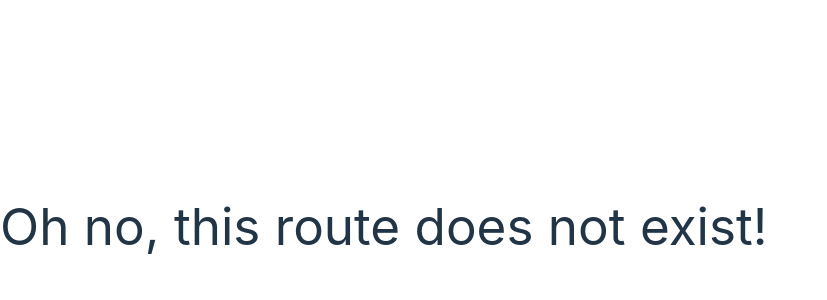
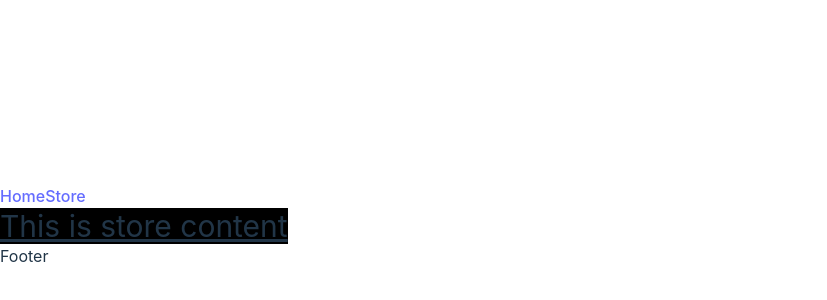
Before and after one commit to sevleo/TOP-ShoppingCart, a React (Vite) app: page /store in a window 1280 px wide. Shown: the part 174-474 px from the top of the page, without its empty margins (0-827 px from the left). Built offline with nearby package versions, Linux system fonts and the light colour scheme.

Commit message:
Add layout components

```diff
--- a/src/App.jsx
+++ /dev/null
@@ -1,9 +0,0 @@
-function App() {
-  return (
-    <>
-      <h1 className="bg-black text-3xl underline">Hello world!</h1>
-    </>
-  );
-}
-
-export default App;
--- /dev/null
+++ b/src/Content.jsx
@@ -0,0 +1,27 @@
+function Content({ type }) {
+  if (type === "home") {
+    return <HomeContent />;
+  }
+
+  if (type === "store") {
+    return <StoreContent />;
+  }
+}
+
+export default Content;
+
+function HomeContent() {
+  return (
+    <div id="content">
+      <h1 className="bg-black text-3xl underline">This is home content</h1>
+    </div>
+  );
+}
+
+function StoreContent() {
+  return (
+    <div id="content">
+      <h1 className="bg-black text-3xl underline">This is store content</h1>
+    </div>
+  );
+}
--- /dev/null
+++ b/src/Footer.jsx
@@ -0,0 +1,5 @@
+function Footer() {
+  return <footer>Footer</footer>;
+}
+
+export default Footer;
--- /dev/null
+++ b/src/Home.jsx
@@ -0,0 +1,15 @@
+import Navigation from "./Navigation";
+import Content from "./Content";
+import Footer from "./Footer";
+
+function Home() {
+  return (
+    <>
+      <Navigation />
+      <Content type="home" />
+      <Footer />
+    </>
+  );
+}
+
+export default Home;
--- /dev/null
+++ b/src/Navigation.jsx
@@ -0,0 +1,12 @@
+import { Link } from "react-router-dom";
+
+function Navigation() {
+  return (
+    <nav id="navigation">
+      <Link to="/">Home</Link>
+      <Link to="./../store">Store</Link>
+    </nav>
+  );
+}
+
+export default Navigation;
--- /dev/null
+++ b/src/Store.jsx
@@ -0,0 +1,15 @@
+import Navigation from "./Navigation";
+import Content from "./Content";
+import Footer from "./Footer";
+
+function Store() {
+  return (
+    <>
+      <Navigation />
+      <Content type="store" />
+      <Footer />
+    </>
+  );
+}
+
+export default Store;
--- a/src/index.css
+++ b/src/index.css
@@ -17,6 +17,12 @@
   -moz-osx-font-smoothing: grayscale;
 }
 
+/* #root {
+  width: 1600px;
+  margin-left: auto;
+  margin-right: auto;
+} */
+
 a {
   font-weight: 500;
   color: #646cff;
@@ -32,6 +38,7 @@ body {
   place-items: center;
   min-width: 320px;
   min-height: 100vh;
+  box-sizing: border-box;
 }
 
 h1 {
--- a/src/output.css
+++ b/src/output.css
@@ -571,6 +571,12 @@ video {
   -moz-osx-font-smoothing: grayscale;
 }
 
+/* #root {
+  width: 1600px;
+  margin-left: auto;
+  margin-right: auto;
+} */
+
 a {
   font-weight: 500;
   color: #646cff;
@@ -587,6 +593,7 @@ body {
   place-items: center;
   min-width: 320px;
   min-height: 100vh;
+  box-sizing: border-box;
 }
 
 h1 {
```
Also changed, not shown: src/Router.jsx (+7 -2 lines).
